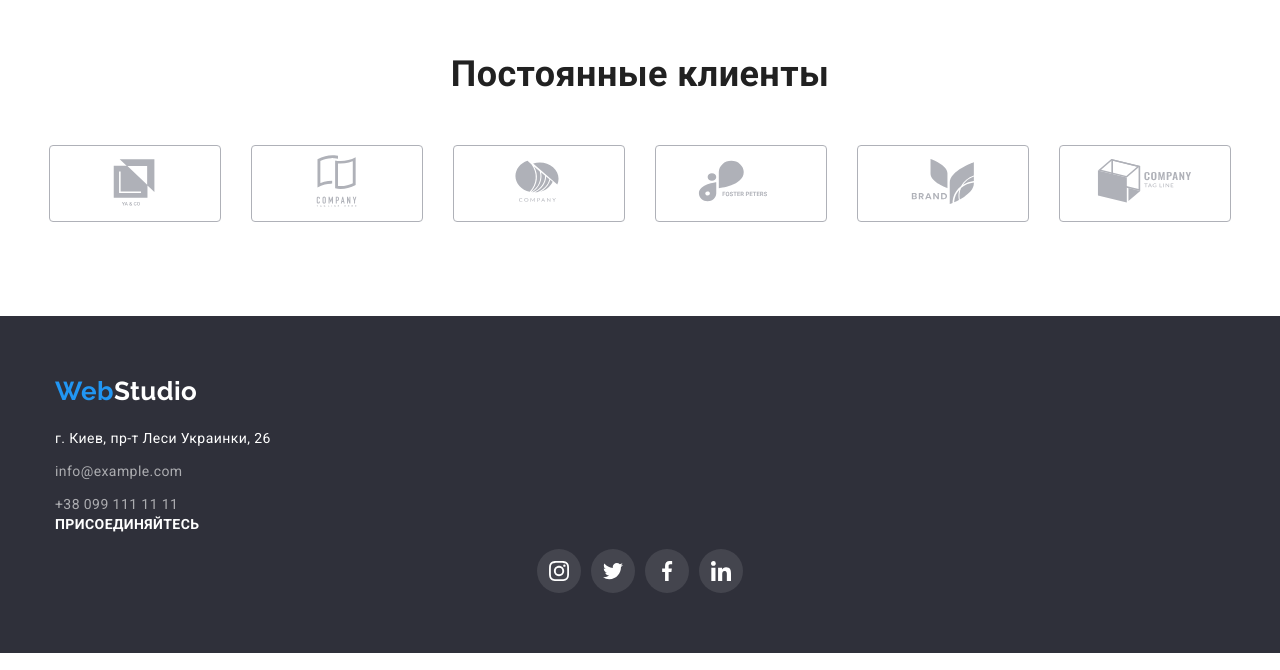
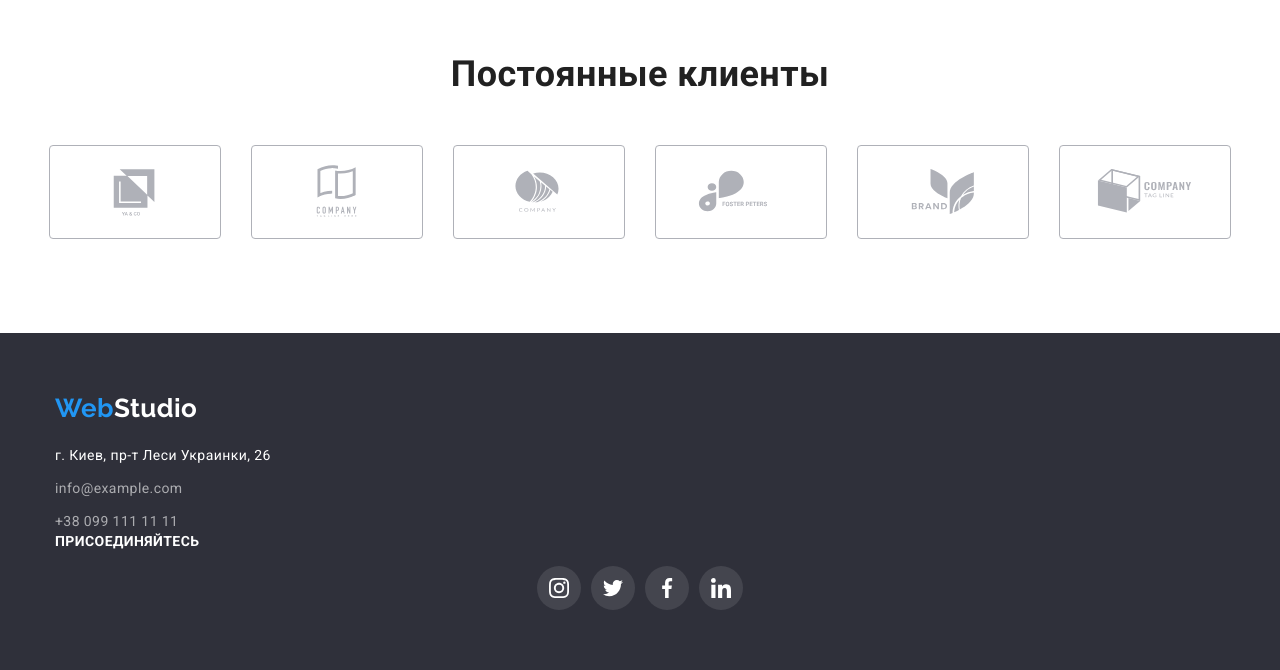
Before and after one commit to kbugayenko/goit-markup-hw-04, a plain HTML site: page index.html in a window 1280 px wide. Shown: the part 2345-3015 px from the top of the page. Drawn offline with nearby package versions, Linux system fonts and the light colour scheme; files whose address does not match are found by name.

Commit message:
Оновив постійні клієнти

```diff
--- a/css/styles.css
+++ b/css/styles.css
@@ -411,17 +411,17 @@ img {
 
 /* Section clients */
 
-.clients.list {
+.clients {
   display: flex;
   justify-content: center;
   align-items: center;
 }
 
 .clients-list {
-  display: inline-flex;
+  box-sizing: content-box;
   border: 1px solid var(--icons-color);
   border-radius: 4px;
-  padding: 6px 32px;
+  padding: 16px 32px;
 }
 
 .clients-list:not(:last-child) {
@@ -429,8 +429,7 @@ img {
 }
 
 .clients-item {
-  /* display: inline-flex;
-  padding: 6px 32px; */
+  display: flex;
   color: var(--icons-color);
 }
 
```
